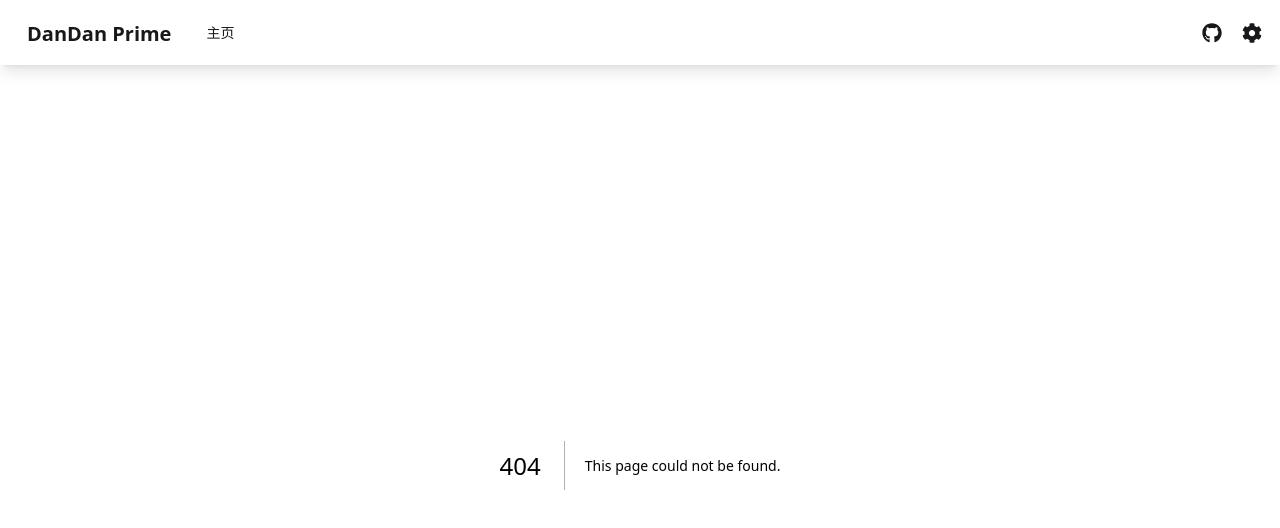
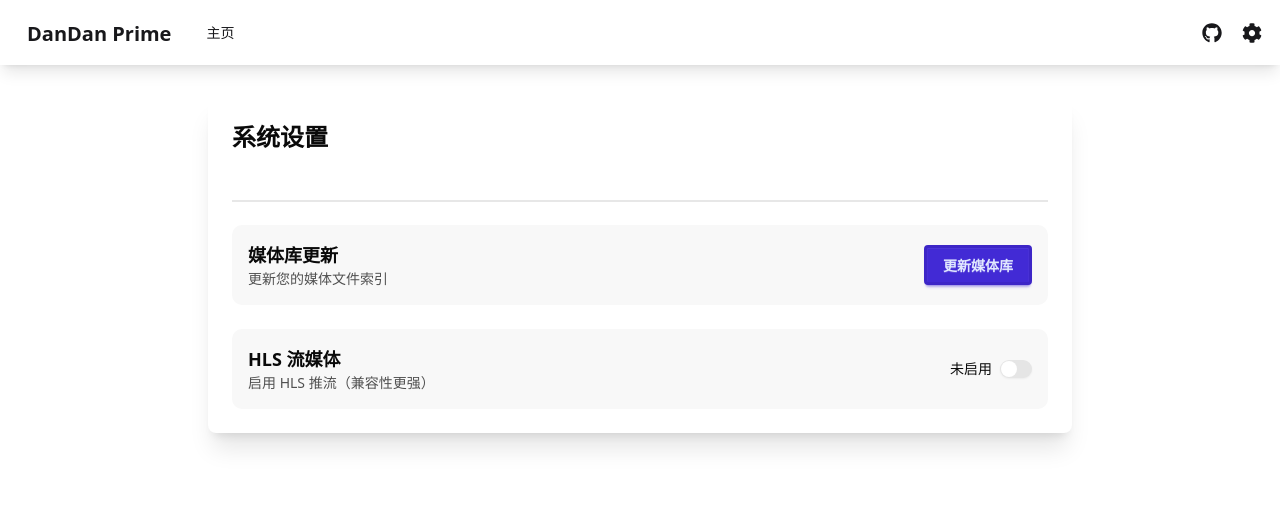
Before and after one commit to DuckFeather10086/dandan-prime-nextjs, a Next.js app: page /settings in a window 1280 px wide. Before the commit this address had no page. Shown: the top 528 px of the page. Built offline with nearby package versions, Linux system fonts and the light colour scheme; no server answers.

Commit message:
feat: add setting page

```diff
--- /dev/null
+++ b/src/app/settings/page.jsx
@@ -0,0 +1,121 @@
+'use client';
+
+import { useState, useEffect } from 'react';
+import { toast } from 'react-hot-toast';
+import { api } from '@/utils/api';
+import { Switch } from '@/components/ui/switch';
+import { Label } from '@/components/ui/label';
+
+export default function SettingsPage() {
+  const [hlsEnabled, setHlsEnabled] = useState(false);
+  const [isUpdating, setIsUpdating] = useState(false);
+  const [isLoading, setIsLoading] = useState(true);
+
+  useEffect(() => {
+    const fetchHLSStatus = async () => {
+      try {
+        const data = await api.getHLSStatus();
+        setHlsEnabled(data.hls_enabled);
+      } catch (error) {
+        console.error('获取HLS状态失败:', error);
+        toast.error('获取HLS状态失败');
+      } finally {
+        setIsLoading(false);
+      }
+    };
+
+    fetchHLSStatus();
+  }, []);
+
+  const handleUpdateMediaLibrary = async () => {
+    setIsUpdating(true);
+    try {
+      await api.updateMediaLibrary();
+      toast.success('媒体库更新成功');
+    } catch (error) {
+      console.error('更新媒体库失败:', error);
+      toast.error('更新媒体库失败，请重试');
+    } finally {
+      setIsUpdating(false);
+    }
+  };
+
+  const handleToggleHLS = async () => {
+    const newStatus = !hlsEnabled;
+    setHlsEnabled(newStatus);
+    try {
+      const success = await api.updateHLSStatus(newStatus);
+      if (!success) {
+        throw new Error('API call failed');
+      }
+      toast.success(`HLS ${newStatus ? '启用' : '禁用'}成功`);
+    } catch (error) {
+      console.error('切换HLS状态失败:', error);
+      toast.error('切换HLS状态失败');
+      // Revert the toggle if the API call fails
+      setHlsEnabled(!newStatus);
+    }
+  };
+
+  if (isLoading) {
+    return (
+      <div className="flex justify-center items-center min-h-screen">
+        <span className="loading loading-spinner loading-lg"></span>
+      </div>
+    );
+  }
+
+  return (
+    <div className="container mx-auto px-4 py-8 max-w-4xl">
+      <div className="card bg-base-100 shadow-xl">
+        <div className="card-body">
+          <h2 className="card-title text-2xl font-bold mb-6">系统设置</h2>
+
+          <div className="divider my-2"></div>
+
+          <div className="flex flex-col gap-6">
+            {/* Media Library Update */}
+            <div className="flex flex-col sm:flex-row justify-between items-start sm:items-center gap-4 p-4 bg-base-200 rounded-lg">
+              <div>
+                <h3 className="font-semibold text-lg">媒体库更新</h3>
+                <p className="text-sm opacity-70">更新您的媒体文件索引</p>
+              </div>
+              <button
+                className={`btn ${isUpdating ? 'btn-disabled' : 'btn-primary'}`}
+                onClick={handleUpdateMediaLibrary}
+                disabled={isUpdating}
+              >
+                {isUpdating ? (
+                  <>
+                    <span className="loading loading-spinner loading-sm"></span>
+                    更新中...
+                  </>
+                ) : (
+                  '更新媒体库'
+                )}
+              </button>
+            </div>
+
+            {/* HLS Streaming */}
+            <div className="flex flex-col sm:flex-row justify-between items-start sm:items-center gap-4 p-4 bg-base-200 rounded-lg">
+              <div>
+                <h3 className="font-semibold text-lg">HLS 流媒体</h3>
+                <p className="text-sm opacity-70">启用 HLS 推流（兼容性更强）</p>
+              </div>
+              <div className="flex items-center gap-2">
+                <span className="text-sm">{hlsEnabled ? '已启用' : '未启用'}</span>
+                <div className="flex items-center space-x-2">
+                  <Switch
+                    id="hls-toggle"
+                    checked={hlsEnabled}
+                    onCheckedChange={handleToggleHLS}
+                  />
+                </div>
+              </div>
+            </div>
+          </div>
+        </div>
+      </div>
+    </div>
+  );
+}
--- a/src/components/VideoPlayer.jsx
+++ b/src/components/VideoPlayer.jsx
@@ -38,7 +38,7 @@ export default function VideoPlayer({
     try {
       console.log('subtitleSrc', subtitleSrc);
 
-      option ={
+      const option = {
         container: artRef.current,
         url: videoSrc,
         poster: posterSrc,
--- /dev/null
+++ b/src/utils/api.js
@@ -0,0 +1,43 @@
+const apiHost = process.env.NEXT_PUBLIC_API_HOST || '';
+
+export const api = {
+  async getHLSStatus() {
+    try {
+      const response = await fetch(`${apiHost}/api/hls/enabled`);
+      const data = await response.json();
+      if (!response.ok) throw new Error('Failed to fetch HLS status');
+      return data;
+    } catch (error) {
+      console.error('Failed to fetch HLS status:', error);
+      return false;
+    }
+  },
+
+  async updateHLSStatus(enable) {
+    try {
+      const response = await fetch(`${apiHost}/api/hls_enable?enable=${enable}`, {
+        method: 'PUT',
+      });
+      if (!response.ok) throw new Error('Failed to update HLS status');
+      return true;
+    } catch (error) {
+      console.error('Failed to update HLS status:', error);
+      return false;
+    }
+  },
+
+  async updateMediaLibrary() {
+    try {
+      const response = await fetch(`${apiHost}/api/bangumi/media-library`, {
+        method: 'POST',
+      });
+      if (!response.ok) throw new Error('Failed to update media library');
+      return true;
+    } catch (error) {
+      console.error('Failed to update media library:', error);
+      return false;
+    }
+  },
+};
+
+export default api;
--- /dev/null
+++ b/tailwind.config.js
@@ -0,0 +1,106 @@
+/** @type {import('tailwindcss').Config} */
+module.exports = {
+  content: [
+    './src/pages/**/*.{js,ts,jsx,tsx,mdx}',
+    './src/components/**/*.{js,ts,jsx,tsx,mdx}',
+    './src/app/**/*.{js,ts,jsx,tsx,mdx}',
+  ],
+  darkMode: 'class',
+  theme: {
+    extend: {
+      fontFamily: {
+        sans: ['var(--font-geist-sans)'],
+        mono: ['var(--font-geist-mono)'],
+      },
+      colors: {
+        border: 'hsl(var(--border))',
+        input: 'hsl(var(--input))',
+        ring: 'hsl(var(--ring))',
+        background: 'hsl(var(--background))',
+        foreground: 'hsl(var(--foreground))',
+        primary: {
+          DEFAULT: 'hsl(var(--primary))',
+          foreground: 'hsl(var(--primary-foreground))',
+        },
+        secondary: {
+          DEFAULT: 'hsl(var(--secondary))',
+          foreground: 'hsl(var(--secondary-foreground))',
+        },
+        destructive: {
+          DEFAULT: 'hsl(var(--destructive))',
+          foreground: 'hsl(var(--destructive-foreground))',
+        },
+        muted: {
+          DEFAULT: 'hsl(var(--muted))',
+          foreground: 'hsl(var(--muted-foreground))',
+        },
+        accent: {
+          DEFAULT: 'hsl(var(--accent))',
+          foreground: 'hsl(var(--accent-foreground))',
+        },
+        popover: {
+          DEFAULT: 'hsl(var(--popover))',
+          foreground: 'hsl(var(--popover-foreground))',
+        },
+        card: {
+          DEFAULT: 'hsl(var(--card))',
+          foreground: 'hsl(var(--card-foreground))',
+        },
+      },
+      borderRadius: {
+        lg: 'var(--radius)',
+        md: 'calc(var(--radius) - 2px)',
+        sm: 'calc(var(--radius) - 4px)',
+      },
+    },
+  },
+  plugins: [
+    require('@tailwindcss/typography'),
+    require('@tailwindcss/forms'),
+    require('daisyui')
+  ],
+  daisyui: {
+    themes: [
+      {
+        light: {
+          primary: 'hsl(var(--primary))',
+          'primary-content': 'hsl(var(--primary-foreground))',
+          secondary: 'hsl(var(--secondary))',
+          'secondary-content': 'hsl(var(--secondary-foreground))',
+          accent: 'hsl(var(--accent))',
+          'accent-content': 'hsl(var(--accent-foreground))',
+          neutral: 'hsl(var(--muted))',
+          'neutral-content': 'hsl(var(--muted-foreground))',
+          'base-100': 'hsl(var(--background))',
+          'base-content': 'hsl(var(--foreground))',
+          '--rounded-box': 'var(--radius)',
+          '--rounded-btn': 'calc(var(--radius) - 2px)',
+          '--rounded-badge': 'calc(var(--radius) - 4px)',
+        },
+      },
+      {
+        dark: {
+          primary: 'hsl(var(--primary))',
+          'primary-content': 'hsl(var(--primary-foreground))',
+          secondary: 'hsl(var(--secondary))',
+          'secondary-content': 'hsl(var(--secondary-foreground))',
+          accent: 'hsl(var(--accent))',
+          'accent-content': 'hsl(var(--accent-foreground))',
+          neutral: 'hsl(var(--muted))',
+          'neutral-content': 'hsl(var(--muted-foreground))',
+          'base-100': 'hsl(var(--background))',
+          'base-content': 'hsl(var(--foreground))',
+          '--rounded-box': 'var(--radius)',
+          '--rounded-btn': 'calc(var(--radius) - 2px)',
+          '--rounded-badge': 'calc(var(--radius) - 4px)',
+        },
+      },
+    ],
+    darkTheme: 'dark',
+    base: true,
+    styled: true,
+    utils: true,
+    prefix: '',
+    logs: true,
+  },
+}
```
